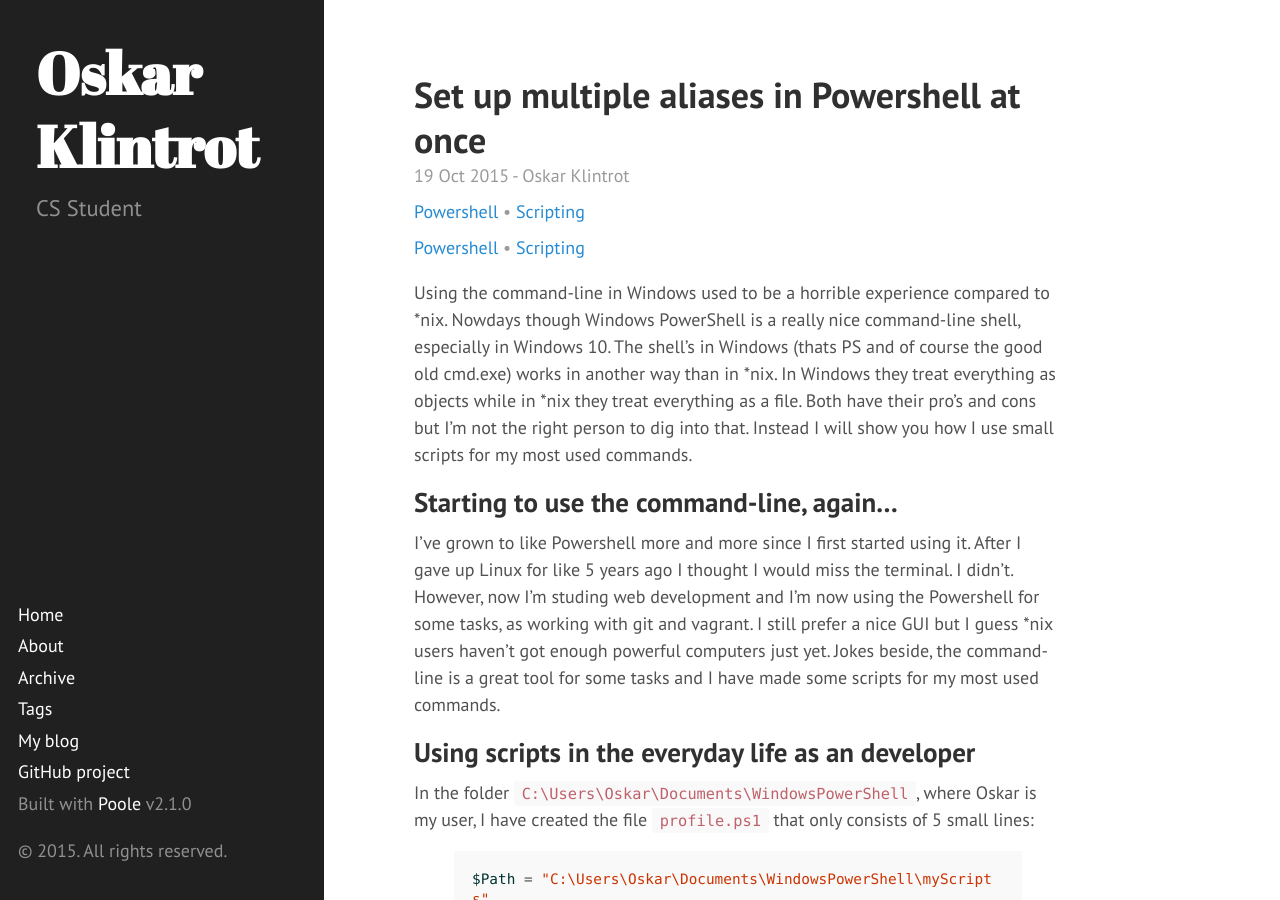
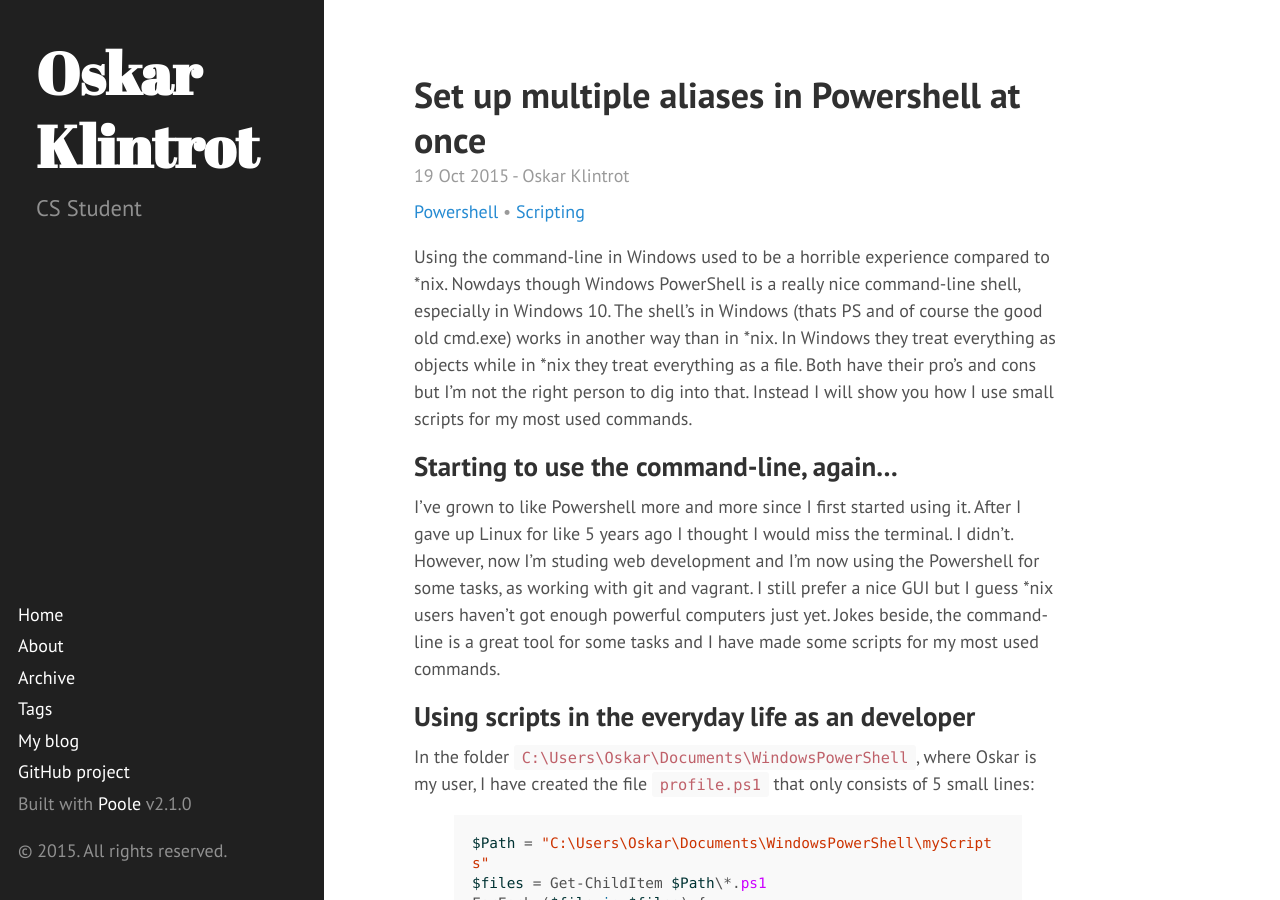
Before and after one commit to OskarKlintrotSkolarbeteWP14/2dv607.oskarklintrot.se, a Jekyll site: the page built from _posts/2015-10-19-set-up-multiple-aliases-in-powershell-at-once.md, in a window 1280 px wide and 900 px high. Built offline with Jekyll 4.4.1, drawn with Linux system fonts in a browser that asks for light colours; Markdown is read by kramdown in place of the engine named in the settings; comment, search, counter and statistics services are not loaded.

Commit message:
Update post.html

```diff
--- a/_layouts/post.html
+++ b/_layouts/post.html
@@ -6,7 +6,6 @@ layout: default
   <h1 class="post-title">{{ page.title }}</h1>
   <span class="post-date">{{ page.date | date_to_string }} - {{ site.author.name }}</span>
   {% include post_tags.html %}
-  <p class="post-date">{% for tag in page.tags %}<a href="{{ site.url }}/tags/#{{ tag | cgi_escape }}" title="Pages tagged {{ tag }}" rel="tag">{{ tag }}</a>{% unless forloop.last %} &bull; {% endunless %}{% endfor %}</p>
   {{ content }}
 </div>
 
```
